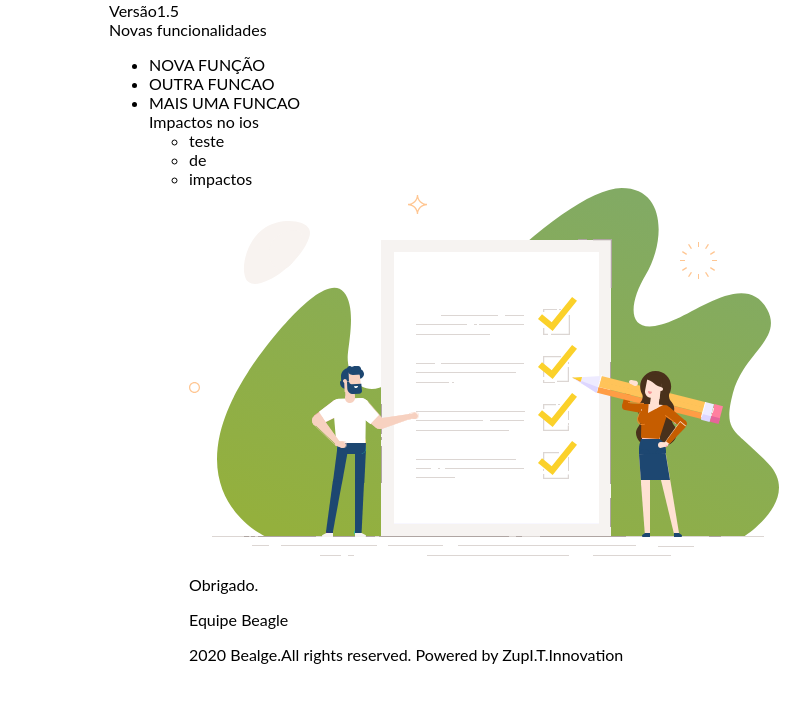
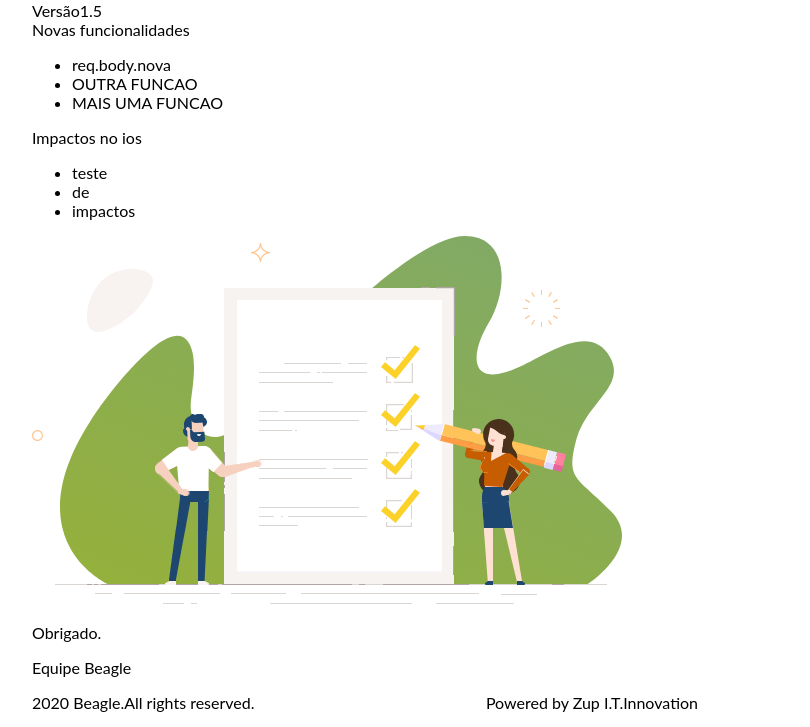
Before and after one commit to tayronemachadozup/beagle-publish-generator, a website: page complete/index.html in a window 1280 px wide. Shown: the part 73-800 px from the top of the page, without its empty margins (275-1085 px from the left). Drawn offline with Linux system fonts and the light colour scheme.

Commit message:
change structure

```diff
--- a/complete/index.html
+++ b/complete/index.html
@@ -4,24 +4,48 @@
     <meta charset="UTF-8">
     <meta name="viewport" content="width=device-width, initial-scale=1.0">
     <link rel="stylesheet" href="style.css">
-    <img class="logo" src="./assets/Beagle.svg"/>
-    <script type="text/javascript" src="index.js"></script>
 </head>
+
 <body>
-        <div><img src='./assets/Release.svg'><div><a>Versão1.5</a></div></div>
+    <div class="container">
+        <img class="beagle_brand" src="./assets/Beagle.svg" />
+        <div>
+            <img src='./assets/Release.svg'>
+            <div>
+                <a>Versão1.5</a>
+            </div>
+        </div>
+
+        <div class="container__content">
             <label>Novas funcionalidades</label>
-        <div><ul><li>NOVA FUNÇÃO</li><li>OUTRA FUNCAO</li><li>MAIS UMA FUNCAO</li>
+            <div>
+                <ul>
+                    <li>req.body.nova</li>
+                    <li>OUTRA FUNCAO</li>
+                    <li>MAIS UMA FUNCAO</li>
+                </ul>
                     <label>Impactos no</label> <a>ios</a>
-        <div><ul><li>teste</li><li>de</li><li>impactos</li>
+                <div>
+                    <ul>
+                        <li>teste</li>
+                        <li>de</li>
+                        <li>impactos</li>
+                    </ul>
+                </div>
                 <div>
                     <img src="./assets/People.svg">
                 </div>
-</body>
                 <footer>
                     <p>Obrigado.</p>
                     <p>Equipe Beagle</p>
-        <div>
-           <a>2020 Bealge.All rights reserved.</a>  <a>Powered by ZupI.T.Innovation</a>
-        </divi>
+                    <div class="footer__copyright">
+                        <span>2020 Beagle.All rights reserved.</span>
+                        <span>Powered by Zup I.T.Innovation</span>
+                    </div>
                 </footer>
+            </div>
+         </div>
+    </div>
+</body>
+
 </html>
--- a/complete/style.css
+++ b/complete/style.css
@@ -1,23 +1,23 @@
-.logo {
-    text-align: center;
-    margin-left: 13%;
-  }
+body {
+  font-family: 'Lato', sans-serif;
+  display: flex;
+  justify-content: center;
 
- body {
-    align-items: left;
-    align-content: left;
-    text-align: left;
-    margin-left: 30%;
-    font-family: 'Lato', sans-serif;
-  }
+}
 
-  footer {
-    text-align: left;
-  }
+.container{
 
-  .rights{
-    text-align: center;
-   justify-content: space-between;
-   width: 1500px;
+}
 
-  }
+.container__content{
+
+}
+
+.brand {
+  text-align: center;
+}
+
+.footer__copyright{
+  display: flex;
+  justify-content: space-between;
+}
--- a/publish/index.js
+++ b/publish/index.js
@@ -41,3 +41,8 @@ function addElementoToList(elementId){
     // functionalityValue = '';
 
 }
+
+
+function createJson(){
+  return
+}
--- a/publish/style.css
+++ b/publish/style.css
@@ -27,8 +27,9 @@ body{
 }
 
 .plataform__properties{
+    padding: 0px 30px;
     display: flex;
-    justify-content: space-around;
+    justify-content: space-between;
     margin-bottom: 20px;
 }
 
@@ -50,6 +51,7 @@ body{
 }
 
 .plataform__news{
+    padding: 0px 30px;
     display: flex;
     justify-content: space-between;
 }
```
Also changed, not shown: publish/publish-creator.html (+1 -3 lines), service/node-api.js (added). Lines whose indentation alone changed are shown as unchanged.
